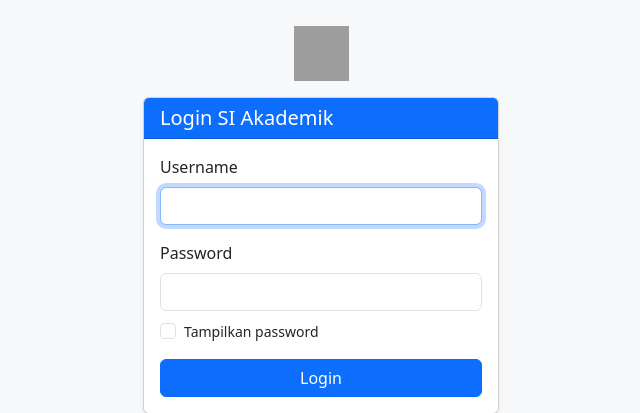
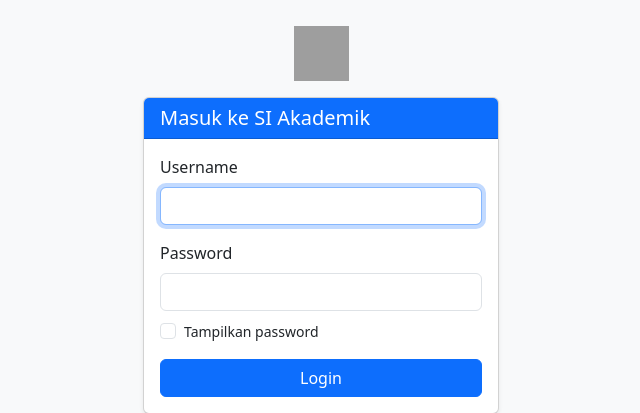
Before and after one commit to bukanrajata-ops/setoran_BKPM, a PHP site: page /login.php in a window 1280 px wide. Shown: the part 180-593 px from the top of the page, without its empty margins (319-959 px from the left). Run offline with PHP 8.4, Linux system fonts and the light colour scheme; some libraries are stand-ins or nearby versions; grey boxes are pictures that could not be loaded.

Commit message:
Mengubah judul halaman login menjadi Masuk ke SI Akademik

```diff
--- a/app/Views/auth/login.php
+++ b/app/Views/auth/login.php
@@ -27,7 +27,7 @@
 
             <div class="card shadow-sm">
                 <div class="card-header bg-primary text-white">
-                    <h5 class="mb-0">Login SI Akademik</h5>
+                    <h5 class="mb-0">Masuk ke SI Akademik</h5>
                 </div>
                 <div class="card-body">
                     <form action="<?= BASE_URL ?>/login" method="POST">
```
